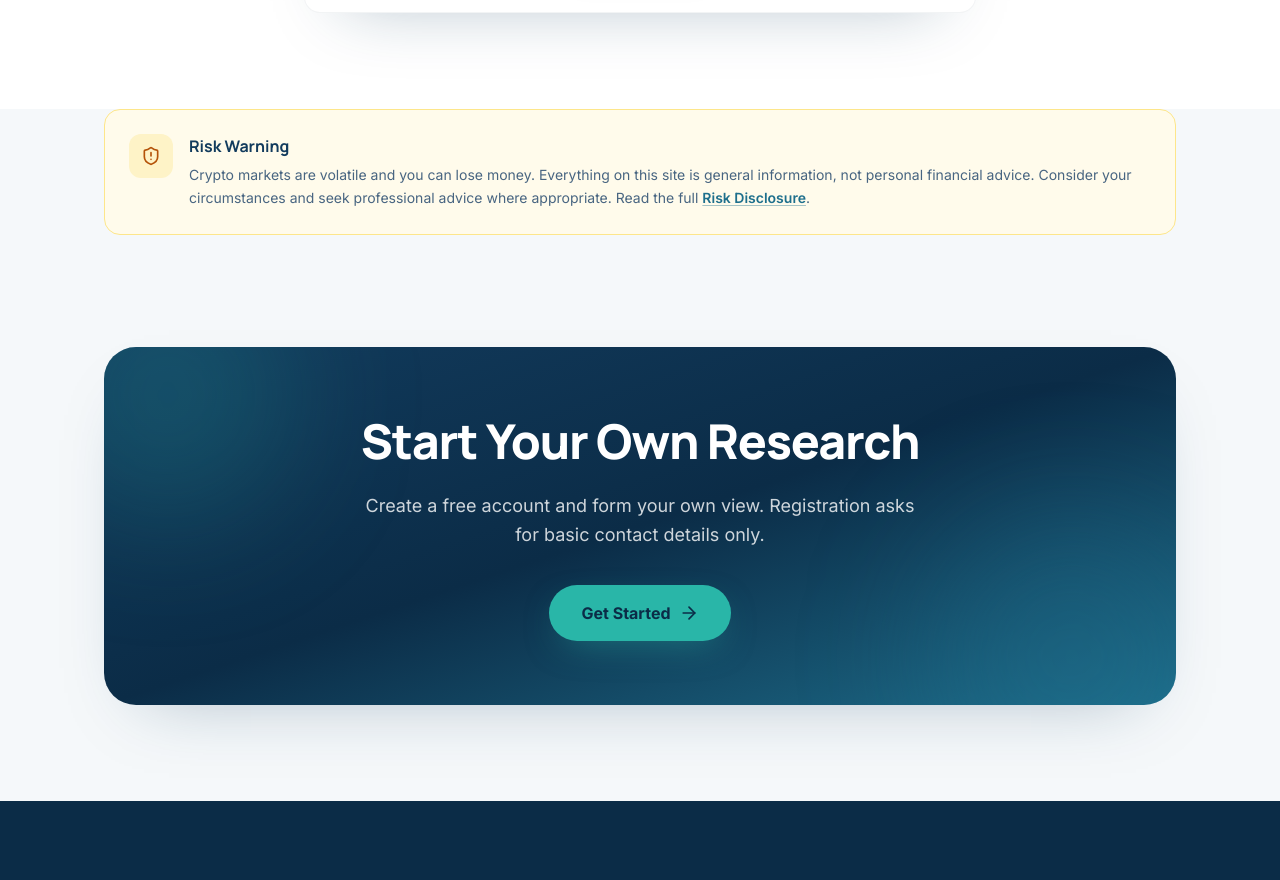
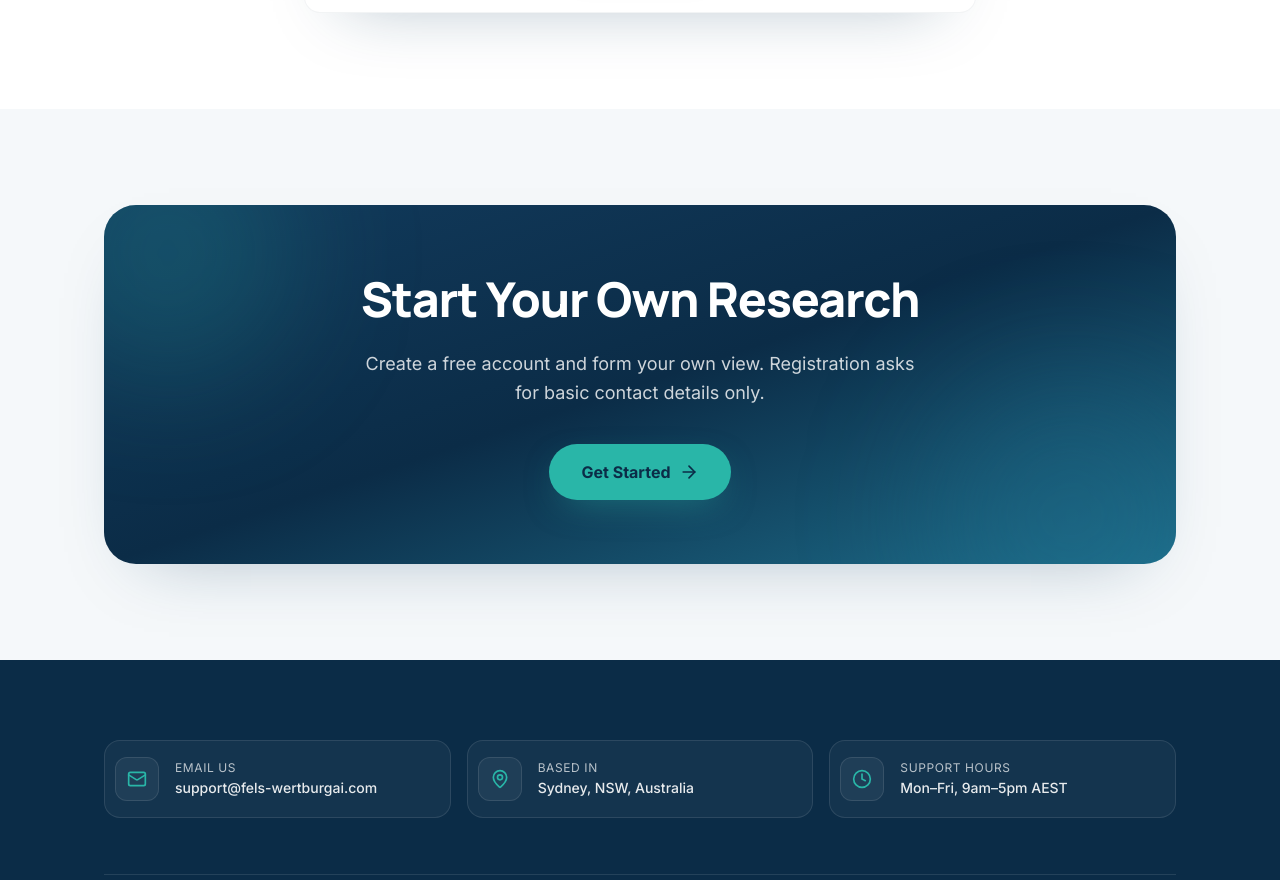
Before and after one commit to ZeeTech-Pvt-Ltd/Fels-Wertburg, a Next.js app: page /reviews in a window 1280 px wide. Shown: the part 2510-3390 px from the top of the page. Built offline with nearby package versions, Linux system fonts and the light colour scheme.

Commit message:
Refine page spacing, trust strip and contact layout
Darken the trust strip, remove the Features and Reviews risk bands and contact cards, widen legal pages, and equalise About page padding.

```diff
--- a/src/ContactPage.jsx
+++ b/src/ContactPage.jsx
@@ -1,5 +1,5 @@
 import Link from 'next/link';
-import { FileQuestion, LifeBuoy, Mail } from 'lucide-react';
+import { Mail } from 'lucide-react';
 import RegistrationForm from './components/RegistrationForm.jsx';
 import { CONTACT_DETAILS } from './components/Footer.jsx';
 
@@ -89,33 +89,6 @@ export default function ContactPage() {
               </p>
             </div>
 
-            <div className="mt-4 space-y-3">
-              <Link
-                href="/faq"
-                className="flex items-center gap-4 rounded-2xl border border-ink/5 bg-white px-5 py-4 shadow-soft transition hover:border-secondary/25"
-              >
-                <span className="grid h-11 w-11 shrink-0 place-items-center rounded-xl bg-accent/10 text-accent-dark">
-                  <LifeBuoy className="h-5 w-5" aria-hidden="true" />
-                </span>
-                <span>
-                  <span className="block text-sm font-bold text-primary">Browse the FAQ</span>
-                  <span className="block text-sm text-steel">Answers to common questions</span>
-                </span>
-              </Link>
-
-              <Link
-                href="/risk-disclosure"
-                className="flex items-center gap-4 rounded-2xl border border-ink/5 bg-white px-5 py-4 shadow-soft transition hover:border-secondary/25"
-              >
-                <span className="grid h-11 w-11 shrink-0 place-items-center rounded-xl bg-primary/5 text-primary">
-                  <FileQuestion className="h-5 w-5" aria-hidden="true" />
-                </span>
-                <span>
-                  <span className="block text-sm font-bold text-primary">Risk disclosure</span>
-                  <span className="block text-sm text-steel">Our general information notice</span>
-                </span>
-              </Link>
-            </div>
           </div>
 
           {/* Form column - same RegistrationForm as the homepage */}
--- a/src/FeaturesPage.jsx
+++ b/src/FeaturesPage.jsx
@@ -4,7 +4,6 @@ import { FEATURES } from './components/Features.jsx';
 import Eyebrow from './components/Eyebrow.jsx';
 import PageHeader from './components/PageHeader.jsx';
 import Reveal from './components/Reveal.jsx';
-import RiskNote from './components/RiskNote.jsx';
 
 const AUDIENCE_POINTS = [
   {
@@ -186,8 +185,6 @@ export default function FeaturesPage() {
         </div>
       </section>
 
-      <RiskNote />
-
       <section className="relative overflow-hidden bg-canvas py-16 sm:py-24">
         <div className="shell">
           <div className="relative overflow-hidden rounded-[2rem] bg-gradient-to-br from-primary via-primary-deep to-secondary px-6 py-14 text-center shadow-soft sm:px-12 sm:py-16">
--- a/src/LegalPage.jsx
+++ b/src/LegalPage.jsx
@@ -18,7 +18,7 @@ export default function LegalPage({ docKey }) {
 
   return (
     <div className="section">
-      <div className="shell mx-auto max-w-3xl">
+      <div className="shell mx-auto max-w-4xl">
         {/* Intro card */}
         <header className="relative overflow-hidden rounded-3xl bg-gradient-to-br from-primary-deep to-primary px-6 py-10 text-white shadow-card sm:px-10 sm:py-12">
           <div aria-hidden="true" className="pointer-events-none absolute -right-10 -top-14 h-48 w-48 rounded-full bg-accent/20 blur-3xl" />
--- a/src/ReviewsPage.jsx
+++ b/src/ReviewsPage.jsx
@@ -4,7 +4,6 @@ import { TESTIMONIALS, TestimonialCard } from './components/Testimonials.jsx';
 import Eyebrow from './components/Eyebrow.jsx';
 import PageHeader from './components/PageHeader.jsx';
 import Reveal from './components/Reveal.jsx';
-import RiskNote from './components/RiskNote.jsx';
 
 const FEEDBACK_POINTS = [
   {
@@ -182,8 +181,6 @@ export default function ReviewsPage() {
         </div>
       </section>
 
-      <RiskNote />
-
       <section className="relative overflow-hidden bg-canvas py-16 sm:py-24">
         <div className="shell">
           <div className="relative overflow-hidden rounded-[2rem] bg-gradient-to-br from-primary via-primary-deep to-secondary px-6 py-14 text-center shadow-soft sm:px-12 sm:py-16">
--- a/src/components/RiskNote.jsx
+++ /dev/null
@@ -1,37 +0,0 @@
-import Link from 'next/link';
-import { ShieldAlert } from 'lucide-react';
-
-/**
- * Compact risk band for interior pages. The homepage keeps its own fuller risk
- * section; this carries the same warning before any call to action.
- */
-export default function RiskNote() {
-  return (
-    <section aria-labelledby="risk-note-heading" className="pb-4">
-      <div className="shell">
-        <div className="flex items-start gap-4 rounded-2xl border border-amber-200 bg-amber-50 p-5 sm:p-6">
-          <span className="grid h-11 w-11 shrink-0 place-items-center rounded-xl bg-amber-100 text-amber-700">
-            <ShieldAlert className="h-5 w-5" aria-hidden="true" />
-          </span>
-          <div>
-            <h2 id="risk-note-heading" className="text-base font-bold text-primary">
-              Risk Warning
-            </h2>
-            <p className="mt-1.5 text-sm leading-relaxed text-steel">
-              Crypto markets are volatile and you can lose money. Everything on this site is general
-              information, not personal financial advice. Consider your circumstances and seek
-              professional advice where appropriate. Read the full{' '}
-              <Link
-                href="/risk-disclosure"
-                className="font-semibold text-secondary underline decoration-secondary/40 underline-offset-2 hover:decoration-secondary"
-              >
-                Risk Disclosure
-              </Link>
-              .
-            </p>
-          </div>
-        </div>
-      </div>
-    </section>
-  );
-}
--- a/src/components/TrustStrip.jsx
+++ b/src/components/TrustStrip.jsx
@@ -21,15 +21,15 @@ const ITEMS = [
 
 export default function TrustStrip() {
   return (
-    <section aria-labelledby="trust-heading" className="relative border-y border-ink/5 bg-white/80">
+    <section aria-labelledby="trust-heading" className="relative border-y border-white/10 bg-primary-deep">
       <h2 id="trust-heading" className="sr-only">Why people use Fels Wertburg AI</h2>
       <div className="shell grid grid-cols-1 gap-x-6 gap-y-6 py-8 sm:grid-cols-2 lg:grid-cols-4">
         {ITEMS.map(({ icon: Icon, title }) => (
           <div key={title} className="flex items-center gap-3.5">
-            <span className="grid h-10 w-10 shrink-0 place-items-center rounded-xl border border-accent/20 bg-accent/10 text-accent-dark">
+            <span className="grid h-10 w-10 shrink-0 place-items-center rounded-xl border border-white/15 bg-white/10 text-accent">
               <Icon className="h-5 w-5" aria-hidden="true" />
             </span>
-            <h3 className="text-sm font-bold text-primary">{title}</h3>
+            <h3 className="text-sm font-bold text-white">{title}</h3>
           </div>
         ))}
       </div>
```
Also changed, not shown: src/about-page.css (+4 -4 lines).
